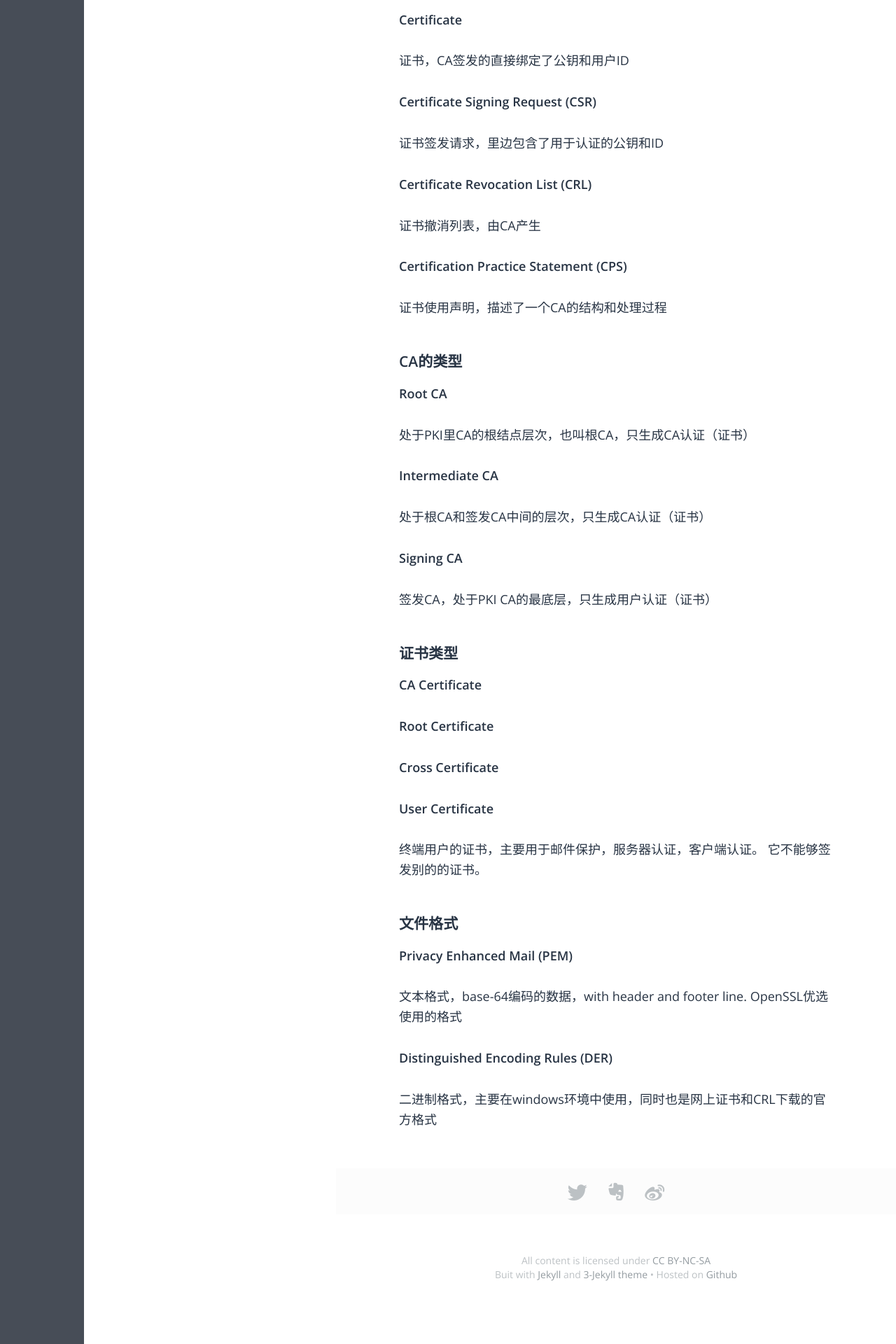
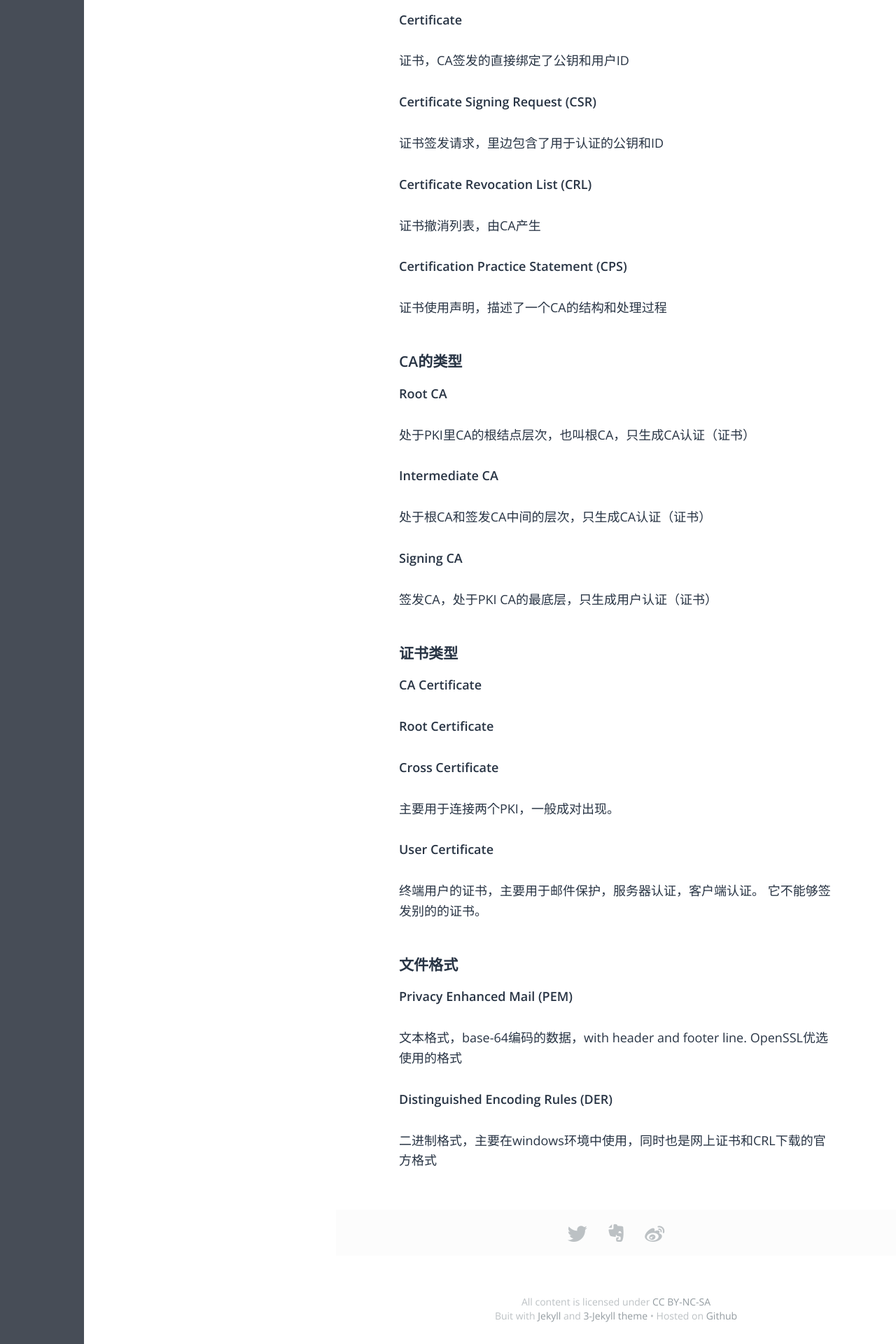
Before and after one commit to feelkill/feelkill.github.io, a Jekyll site: the page built from _posts/tools/2017-06-12-openssl-terms.md, in a window 1280 px wide. Shown: the part 1163-3083 px from the top of the page at 70% size. Built offline with Jekyll 4.4.1, drawn with Linux system fonts in a browser that asks for light colours; some web fonts are replaced.

Commit message:
openssl terms

```diff
--- a/_posts/tools/2017-06-12-openssl-terms.md
+++ b/_posts/tools/2017-06-12-openssl-terms.md
@@ -68,7 +68,7 @@ keywords: OpenSSL, CA
 
 **Cross Certificate**
 
-
+主要用于连接两个PKI，一般成对出现。
 
 **User Certificate**
 
```
